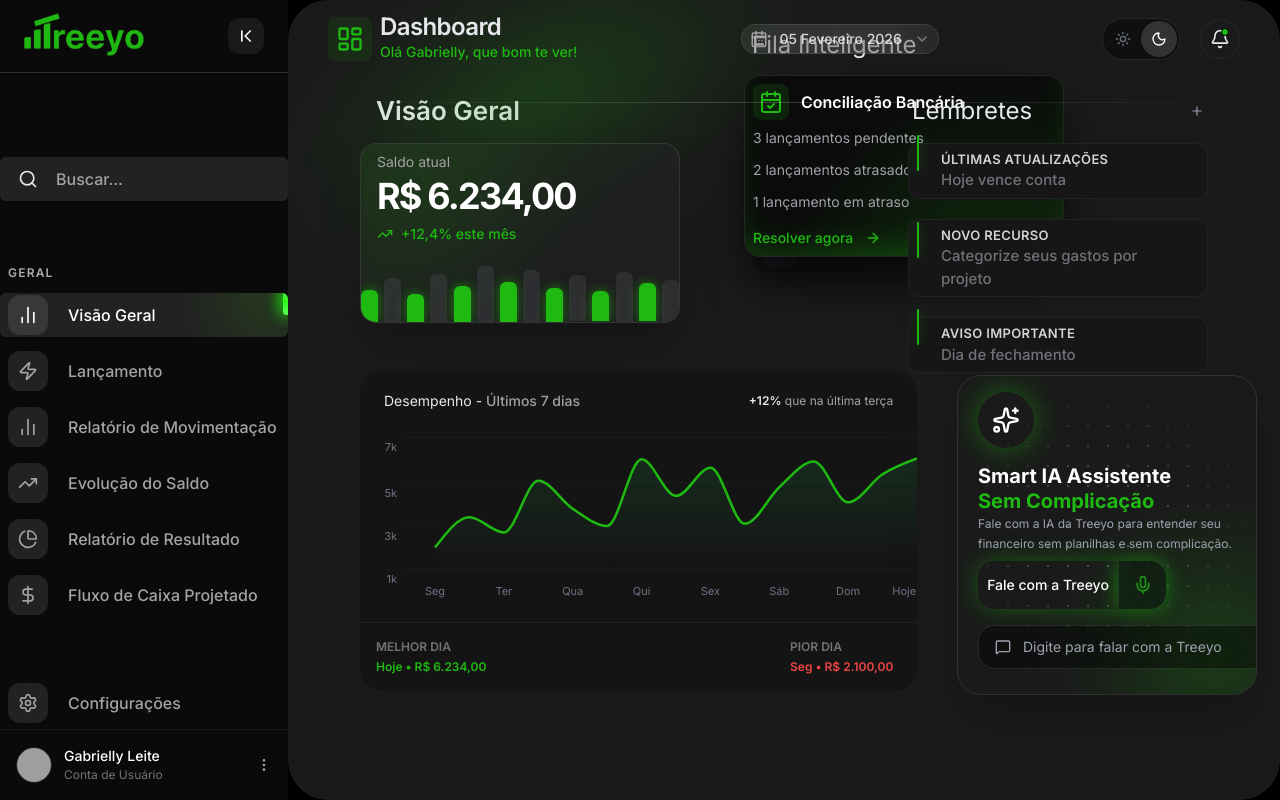
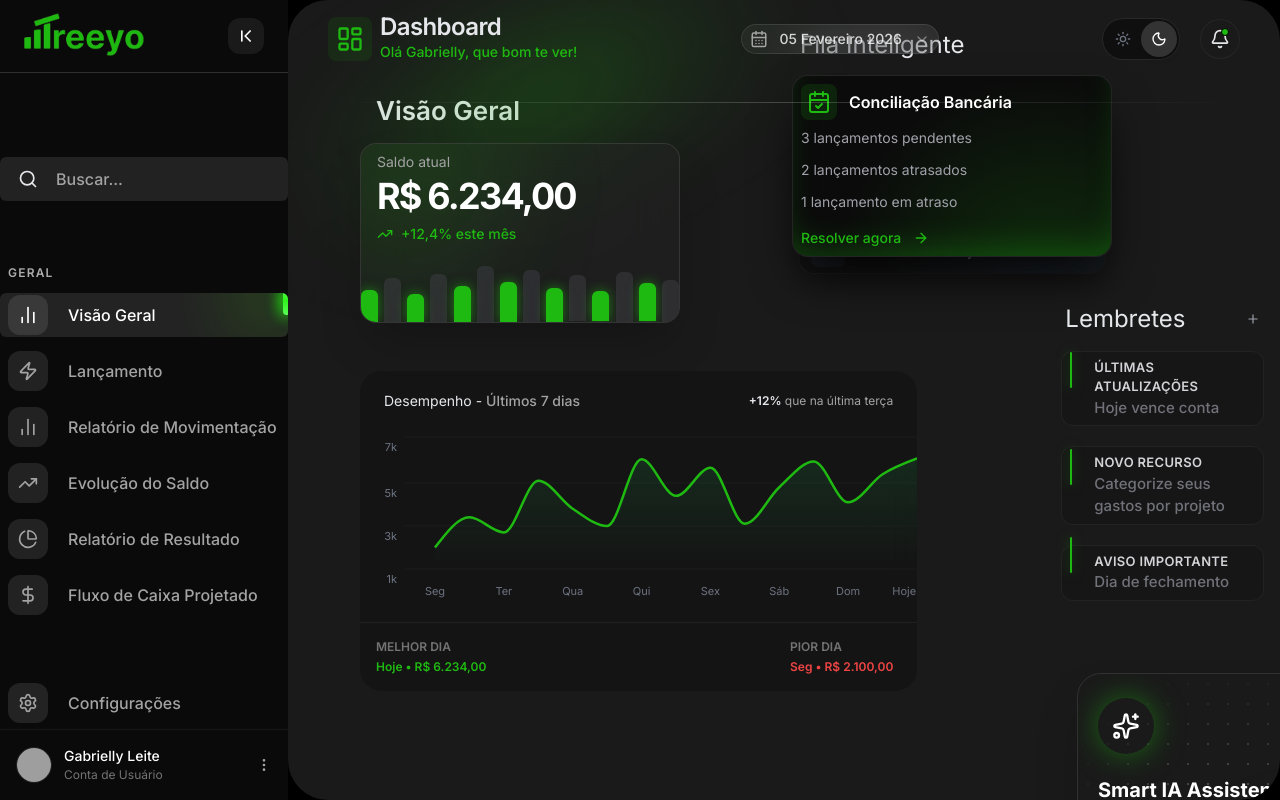
Before and after one commit to gabriellyleitedev/treeyo-dashboard-saas, a React (Vite) app: page /visao-geral in a window 1280 px wide. Built offline with nearby package versions, Linux system fonts and the light colour scheme; grey boxes are pictures that could not be loaded.

Commit message:
alguma alteração

```diff
--- a/src/components/CardsStack.jsx
+++ b/src/components/CardsStack.jsx
@@ -54,7 +54,7 @@
 
   return (
     <div className="relative w-full md:max-w-[360px] max-w-[320px] h-full transition-all duration-300 ease-in-out">
-      <div className="px-2  md:px-2 p-4 md:p-3.5">
+      <div className="px-2  md:px-2 p-6 pt-0 md:p-3.5">
         <h1 className="text-gray-200 font-normal text-2xl ">
           Fila Inteligente
         </h1>
--- a/src/components/RemindersPanel.jsx
+++ b/src/components/RemindersPanel.jsx
@@ -40,7 +40,7 @@
   }
 
   return (
-    <div className="flex flex-col gap-4 w-[300px]">
+    <div className="flex flex-col gap-4 w-full max-w-[300px] lg:-translate-y-12 ">
 
       {/* HEADER */}
       <div className="flex items-center justify-between px-1">
--- a/src/components/TreeyoAssistant.jsx
+++ b/src/components/TreeyoAssistant.jsx
@@ -3,16 +3,16 @@
 
 const TreeyoAssistant = () => {
     return (
-        <div className="flex flex-col md:justify-start w-full md:items-start items-center p-4 lg:pt-10 ">
+        <div className="flex flex-col md:justify-start w-full md:items-start items-center p-4 lg:pt-6 lg:fixed">
 
             {/* Card Principal */}
-            <div className="relative overflow-hidden
-            w-full
-            md:max-w-[300px] md:min-h-[340px]
-            lg:w-[310px] lg:min-h-[320px]
+            <div className="relative overflow-hidden  w-full
+            md:max-w-[300px] md:min-h-[360px]
+                lg:w-[310px] lg:min-h-[330px]
             max-w-[280px]
             min-h-[340px]
-            flex-col rounded-3xl border border-white/10 shadow-2xl transition-all duration-300 will-change-transform focus-within:border-[#1fba11]">
+
+flex-col rounded-3xl border border-white/10 shadow-2xl transition-all duration-300 will-change-transform focus-within:border-[#1fba11]">
 
                 <div
                     className="absolute inset-0 z-0"
@@ -31,13 +31,14 @@
                 <div className="relative z-10 flex flex-col h-full">
 
                     {/* ICONE */}
-                    <div className="flex-1 flex flex-col justify-end py-4 px-4 lg:px-5 lg:py-4 md:py-4">
+                    <div className="flex-1 flex flex-col justify-end py-4 px-4 lg:px-5 lg:py-6">
                         <div className="w-14 h-14 rounded-full bg-gradient-to-br from-[#1fba11] to-[#0d5c08] flex items-center justify-center shadow-[0_0_30px_rgba(31,186,17,0.5)]">
                             <Sparkles className="text-white w-7 h-7" />
                         </div>
                     </div>
 
-                    <div className="mt-auto md:py-6 md:px-5 px-4 pb-4 lg:py-2 lg:pt-0 md:pt-1">
+                    {/* TEXTO */}
+                    <div className="mt-auto md:py-6 md:px-5 px-4 pb-4 lg:py-3 lg:pt-0">
                         <h3 className="text-white text-xl font-bold leading-tight">
                             <h1>Smart IA Assistente</h1>
                             <span className="text-[#1fba11] ">Sem Complicação</span>
@@ -70,12 +71,15 @@
 
                         {/* INPUT - DIGITAR (Ajustado para travar) */}
                         <div className='
+
                             flex items-center gap-3 h-11 rounded-l-2xl bg-black/40 border border-white/10 px-4 text-sm text-gray-300 focus-within:border-[#1fba11] overflow-hidden
                             w-[265px]
                             md:w-[290px]
-                            min-w-0
+                               /* 1. Definimos uma largura máxima para não bater na parede */
+                            min-w-0       /* 2. Permite que o flexbox ignore o tamanho do texto */
                             shrink-0
                         '>
+
                             <MessageSquare className='w-4 h-4 text-gray-400 shrink-0 ' />
 
                             <input
--- a/src/pages/VisaoGeral.jsx
+++ b/src/pages/VisaoGeral.jsx
@@ -76,11 +76,13 @@
                             </div>
 
                             {/* FILA INTELIGENTE */}
-                            <div className="hidden md:flex flex-col flex-auto min-w-[320px] max-w-[360px] md:-translate-y-16 lg:-translate-y-15">
+                            <div className="hidden md:flex flex-col flex-auto min-w-[320px] max-w-[360px] lg:translate-x-6 md:-translate-y-16 lg:-translate-y-15">
                                 <CardsStack />
                             </div>
+                        </div>
 
-                        </div>
+
+
                         {/* GRÁFICO */}
                         <div className="pt-24 md:pt-32 lg:pt-12 pb-4">
                             <MainChart />
@@ -88,47 +90,28 @@
 
                     </div>
 
+
                     {/* FILA INTELIGENTE (mobile e notebook) */}
                     <div className="md:hidden flex justify-center pt-12">
+
                         <CardsStack />
+
                     </div>
 
-                    <div className="lg:col-span-4 relative self-start lg:pt-[12rem] pt-[14rem] md:pt-4">
+                    <div className=" lg:col-span-4 flex flex-col items-center md:items-start  self-start lg:translate-x-11 pt-[16rem] p-8">
 
-    <div
-        className="
-            flex flex-col items-center gap-6
-            md:grid md:grid-cols-2 md:items-start
-            lg:block
-        "
-    >
+                        <div className="w-full">
+                            <RemindersPanel />
+                        </div>
 
-        {/* TREYEO ASSISTANT */}
-        <div className="order-1 md:order-1 ">
-            <TreeyoAssistant />
-        </div>
+                        <div className="w-full lg:-translate-y-12 pt-12">
+                            <TreeyoAssistant />
+                        </div>
 
-        {/* REMINDERS */}
-        <div
-            className="
-                order-2
-                md:order-2
-                lg:absolute lg:-top-12 lg:right-0
-            "
-        >
-            <RemindersPanel />
-        </div>
-
-    </div>
+                    </div>
 
 
-
-</div>
-
                 </div>
-
-
-
             </section>
         </div>
     )
```
